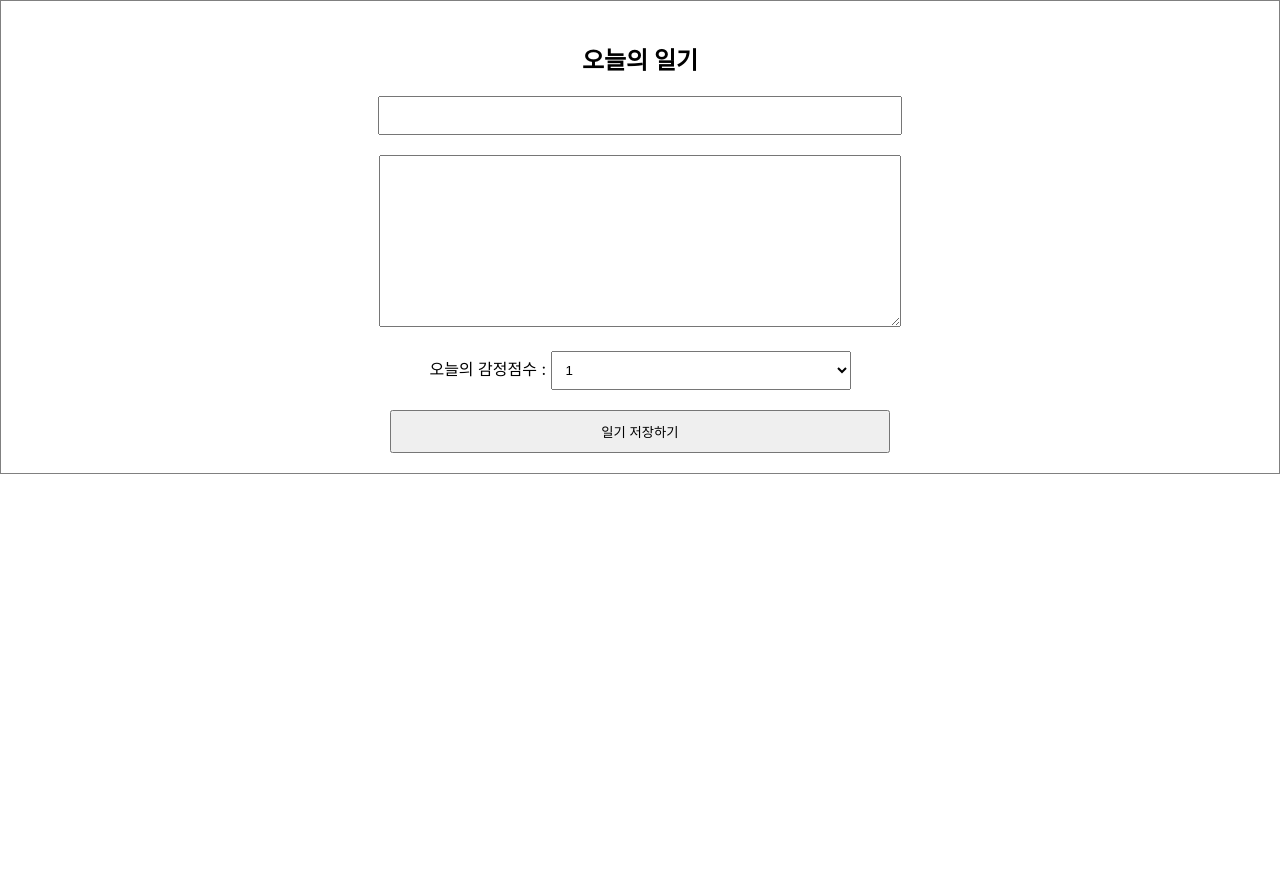
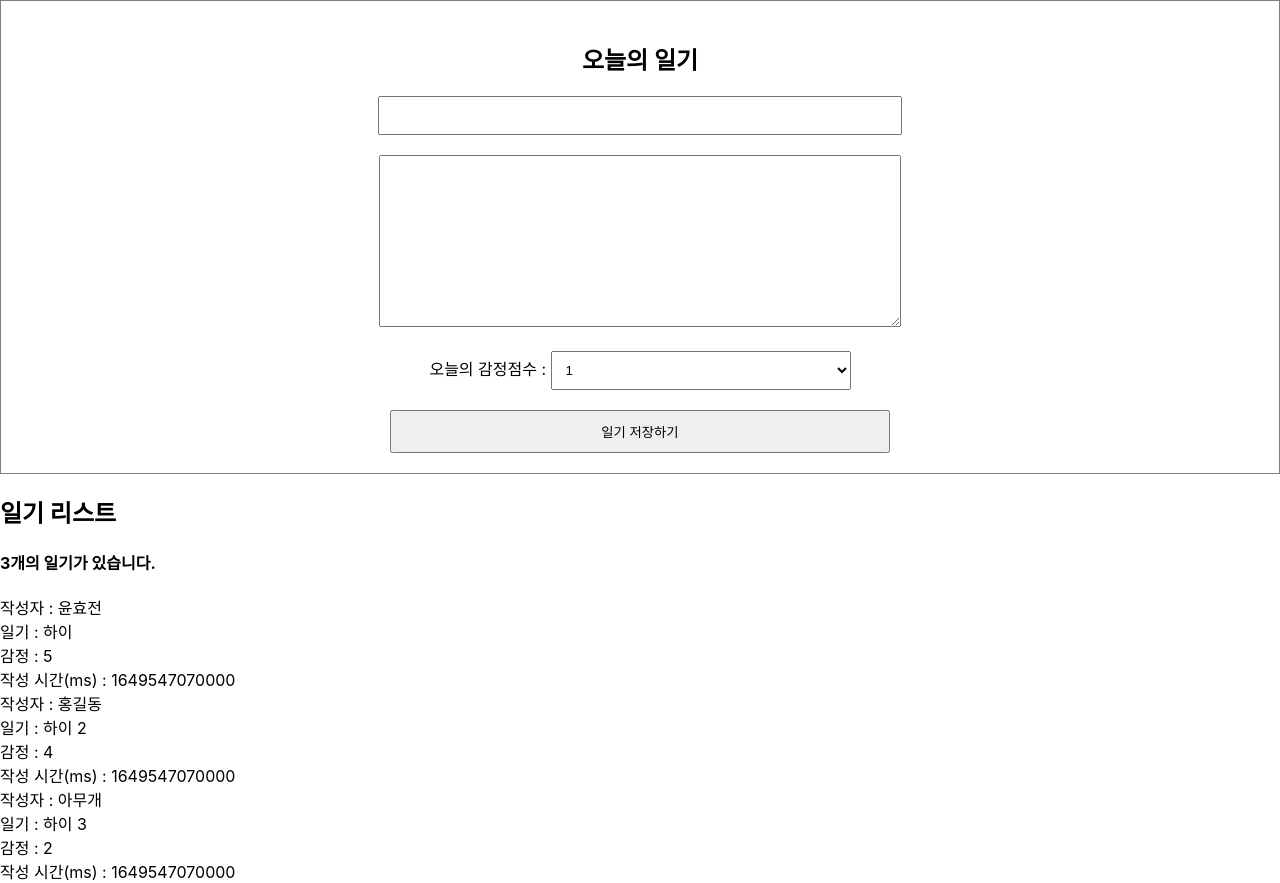
Before and after one commit to hjyoon/simplediary, a React (Create React App) app: page / in a window 1280 px wide. Before the commit the page ends 800 px from the top, so only its background shows below. Built offline with nearby package versions, Linux system fonts and the light colour scheme.

Commit message:
Add component DiaryList and dummyList

```diff
--- a/src/App.js
+++ b/src/App.js
@@ -1,10 +1,36 @@
 import "./App.css";
 import DiaryEditor from "./DiaryEditor";
+import DiaryList from "./DiaryList";
+
+const dummyList = [
+  {
+    id: 1,
+    author: "윤효전",
+    content: "하이",
+    emotion: 5,
+    created_date: new Date().getTime(),
+  },
+  {
+    id: 2,
+    author: "홍길동",
+    content: "하이 2",
+    emotion: 4,
+    created_date: new Date().getTime(),
+  },
+  {
+    id: 3,
+    author: "아무개",
+    content: "하이 3",
+    emotion: 2,
+    created_date: new Date().getTime(),
+  },
+];
 
 function App() {
   return (
     <div className="App">
       <DiaryEditor />
+      <DiaryList diaryList={dummyList} />
     </div>
   );
 }
--- /dev/null
+++ b/src/DiaryList.js
@@ -0,0 +1,24 @@
+const DiaryList = ({ diaryList }) => {
+  return (
+    <div className="DiaryList">
+      <h2>일기 리스트</h2>
+      <h4>{diaryList.length}개의 일기가 있습니다.</h4>
+      <div>
+        {diaryList.map((item) => (
+          <div key={item.id}>
+            <div>작성자 : {item.author}</div>
+            <div>일기 : {item.content}</div>
+            <div>감정 : {item.emotion}</div>
+            <div>작성 시간(ms) : {item.created_date}</div>
+          </div>
+        ))}
+      </div>
+    </div>
+  );
+};
+
+DiaryList.defaultProps = {
+  diaryList: [],
+};
+
+export default DiaryList;
```
